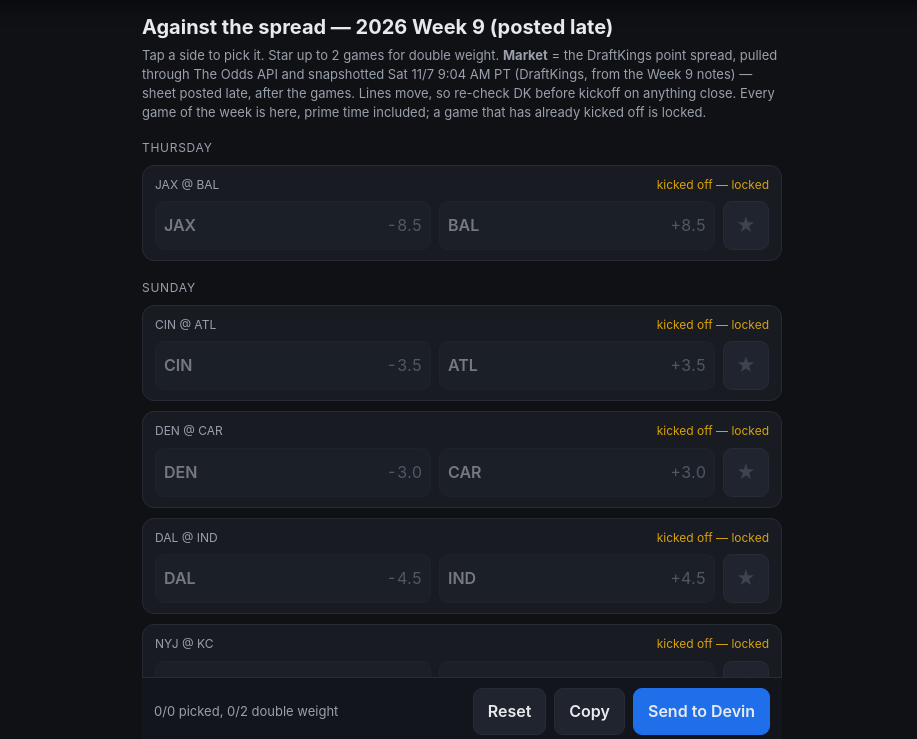
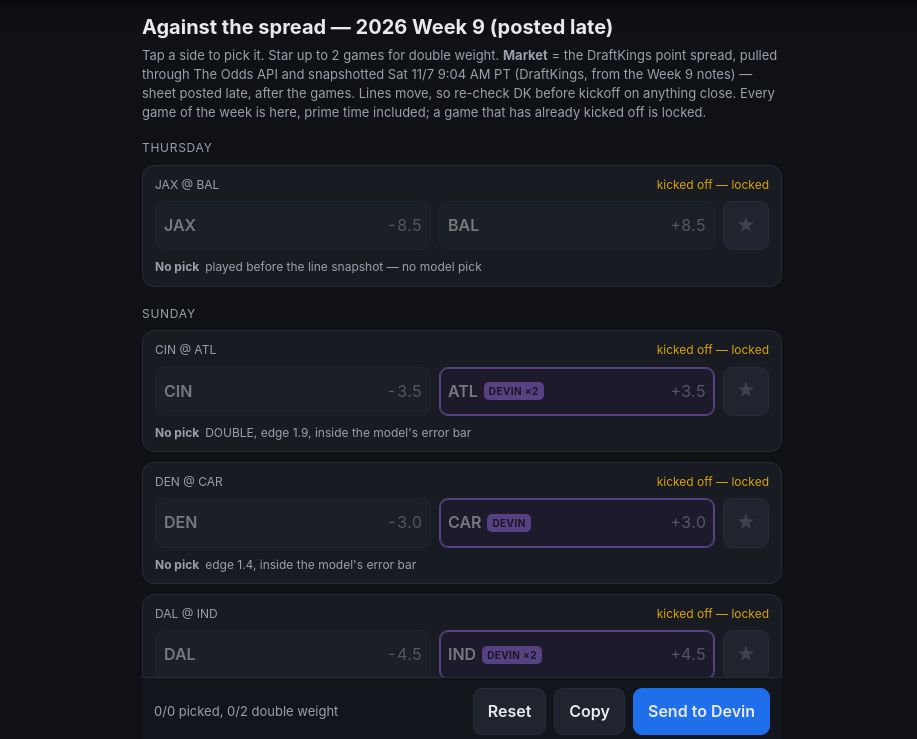
Before and after one commit to jbergie03-gif/Trage-Gate, a plain HTML site: page nfl_model/picksheet/sheets/2026-w09.html in a window 1280 px wide. Shown: the part 55-794 px from the top of the page, without its empty margins (178-1095 px from the left). Drawn offline with Linux system fonts and the light colour scheme.

Commit message:
Late sheets: show the model's card on load, write whole-point picks as -3.0 so the page matches the side
Co-Authored-By: Jonathan Bergland <jbergie03@gmail.com>

```diff
--- a/nfl_model/picksheet/sheets/2026-w09.html
+++ b/nfl_model/picksheet/sheets/2026-w09.html
@@ -192,7 +192,7 @@ const GAMES = [
     "kickAt": "2026-11-08T10:00:00-08:00",
     "spread": -3.0,
     "total": null,
-    "devin": "CAR +3",
+    "devin": "CAR +3.0",
     "devinNote": "edge 1.4, inside the model's error bar"
   },
   {
@@ -248,7 +248,7 @@ const GAMES = [
     "kickAt": "2026-11-08T10:00:00-08:00",
     "spread": -3.0,
     "total": null,
-    "devin": "NYG -3",
+    "devin": "NYG -3.0",
     "devinNote": "edge 1.7, inside the model's error bar"
   },
   {
@@ -270,7 +270,7 @@ const GAMES = [
     "kickAt": "2026-11-08T13:05:00-08:00",
     "spread": -6.0,
     "total": null,
-    "devin": "HOU -6",
+    "devin": "HOU -6.0",
     "devinNote": "edge 1.5, inside the model's error bar"
   },
   {
@@ -281,7 +281,7 @@ const GAMES = [
     "kickAt": "2026-11-08T13:25:00-08:00",
     "spread": 10.0,
     "total": null,
-    "devin": "SF -10",
+    "devin": "SF -10.0",
     "devinNote": "edge 1.5, inside the model's error bar"
   },
   {
@@ -292,7 +292,7 @@ const GAMES = [
     "kickAt": "2026-11-08T13:25:00-08:00",
     "spread": 3.0,
     "total": null,
-    "devin": "NE -3",
+    "devin": "NE -3.0",
     "devinNote": "edge 1.8, inside the model's error bar"
   },
   {
@@ -314,7 +314,7 @@ const GAMES = [
     "kickAt": "2026-11-08T17:20:00-08:00",
     "spread": 6.0,
     "total": null,
-    "devin": "CHI -6",
+    "devin": "CHI -6.0",
     "devinNote": "coin flip, no opinion"
   },
   {
@@ -325,7 +325,7 @@ const GAMES = [
     "kickAt": "2026-11-09T17:15:00-08:00",
     "spread": -3.0,
     "total": null,
-    "devin": "BUF -3",
+    "devin": "BUF -3.0",
     "devinNote": "coin flip, no opinion"
   }
 ];
@@ -353,7 +353,7 @@ const why = (g) => (g.spread === null ? "no line yet" : "kicked off \u2014 locke
 const open = () => GAMES.filter((g) => !locked(g));
 
 let state = load();
-let revealed = false;
+let revealed = true;
 
 function load() {
   let s = null;
```
Also changed, not shown: nfl_model/picksheet/sheets/2026-w10.html (+2 -2 lines), 1 other file.
